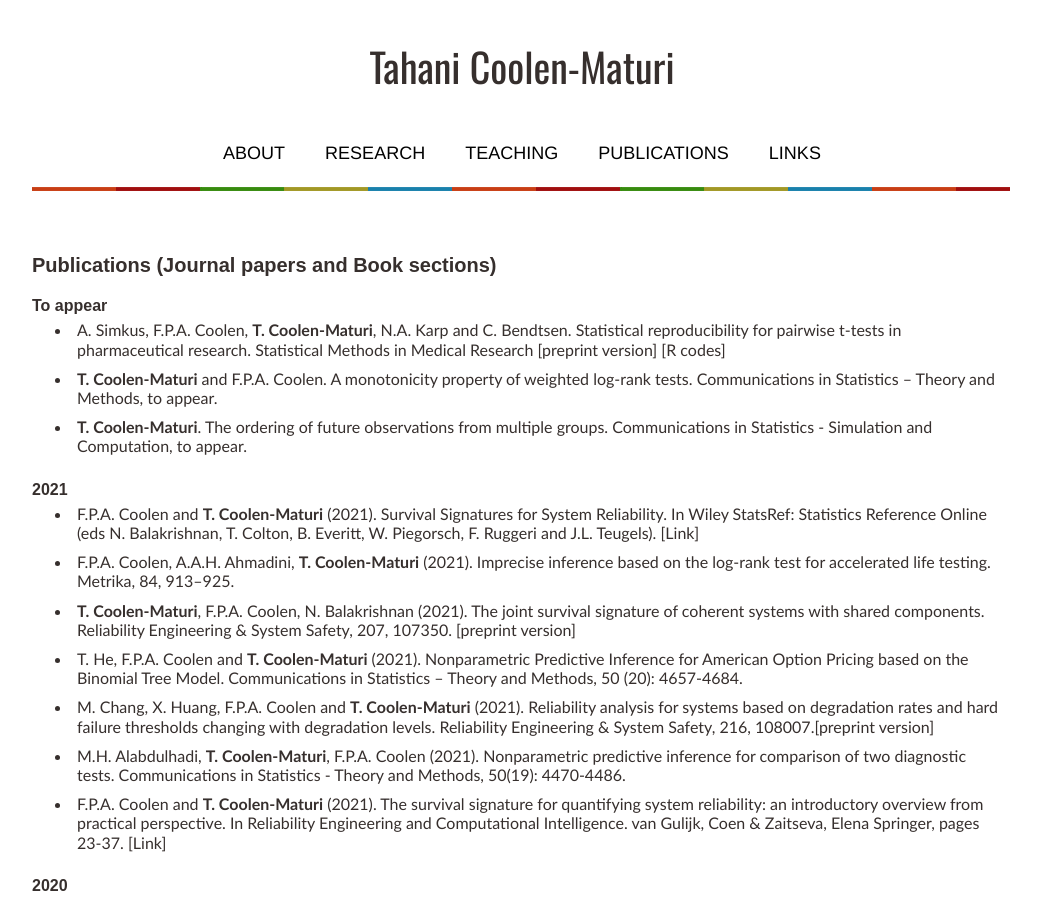
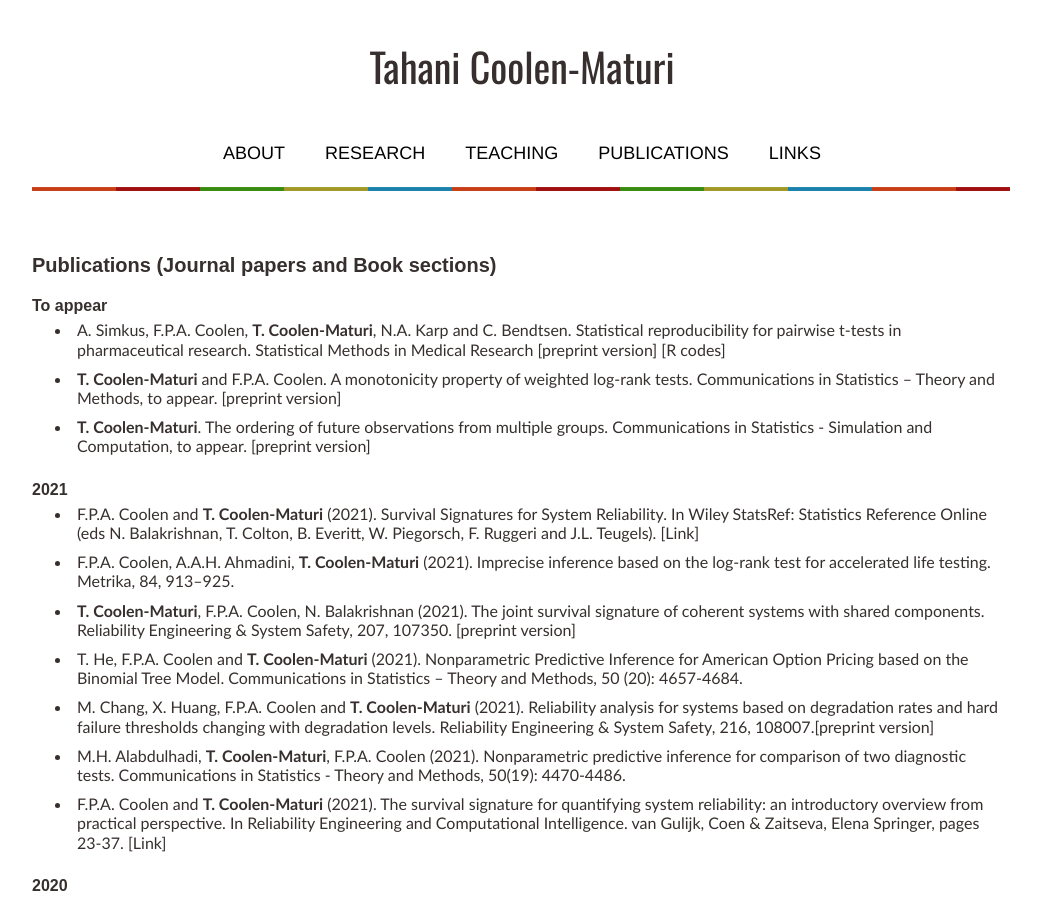
Before and after one commit to tmaturi/tahanimaturi, a Jekyll site: the page built from publications.md, in a window 1280 px wide and 900 px high. Shown: the whole window, without its empty margins (119-1160 px from the left). Built offline with Jekyll 4.4.1, drawn with Linux system fonts in a browser that asks for light colours; our own code applies the rules of GitHub Pages for plain Markdown files.

Commit message:
Update publications.md

```diff
--- a/publications.md
+++ b/publications.md
@@ -14,8 +14,8 @@ title: Publications
 - A. Simkus, F.P.A. Coolen, **T. Coolen-Maturi**, N.A. Karp
 and C. Bendtsen. Statistical reproducibility for pairwise t-tests in
 pharmaceutical research. Statistical Methods in Medical Research [[preprint version](pdfs/article_reproducibility-210726.pdf){:target="_blank"}] [[R codes](rcodes/Rcodes-SMMR-May-2021.zip)]
-- **T. Coolen-Maturi** and F.P.A. Coolen. A  monotonicity property of weighted log-rank tests.   Communications in Statistics – Theory and Methods, to appear.
-- **T. Coolen-Maturi**.  The ordering of future observations from multiple groups. Communications in Statistics - Simulation and Computation, to appear.
+- **T. Coolen-Maturi** and F.P.A. Coolen. A  monotonicity property of weighted log-rank tests.   Communications in Statistics – Theory and Methods, to appear. [[preprint version](pdfs/Logrank-ComStats-rev-20210507-Final.pdf){:target="_blank"}]
+- **T. Coolen-Maturi**.  The ordering of future observations from multiple groups. Communications in Statistics - Simulation and Computation, to appear. [[preprint version](pdfs/Comm_Stat_Sim_ Comp_ordered_future_Sep2020rev.pdf){:target="_blank"}]
 
 
 
```
